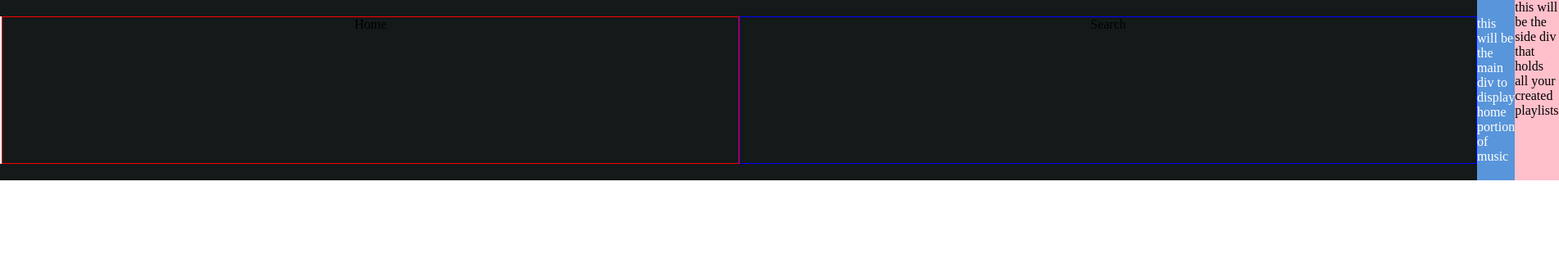
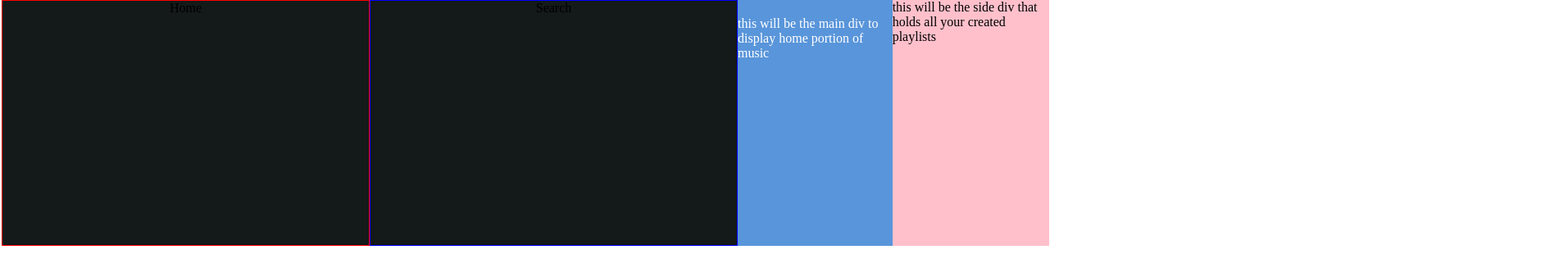
Before and after one commit to yasminaguilarx/mvp_project, a website: page public/index.html in a window 1280 px wide. Shown: the whole page at 82% size, 1902 px wide, since content can reach past the window. Drawn offline with Linux system fonts and the light colour scheme.

Commit message:
styling changes

```diff
--- a/public/main.css
+++ b/public/main.css
@@ -4,16 +4,18 @@
   box-sizing: border-box;
 }
 
+.container {
+  display: flex;
+  justify-content: center;
+}
+
 #btndiv {
   background-color: #141919;
   display: flex;
-  justify-content: center;
-  padding: 20px 0;
-  vertical-align: baseline;
-}
-
-.container {
-  display: flex;
+  justify-content: space-between;
+  width: 900px;
+  height: 300px;
+  /* vertical-align: baseline; */
 }
 
 .homebtn {
```
